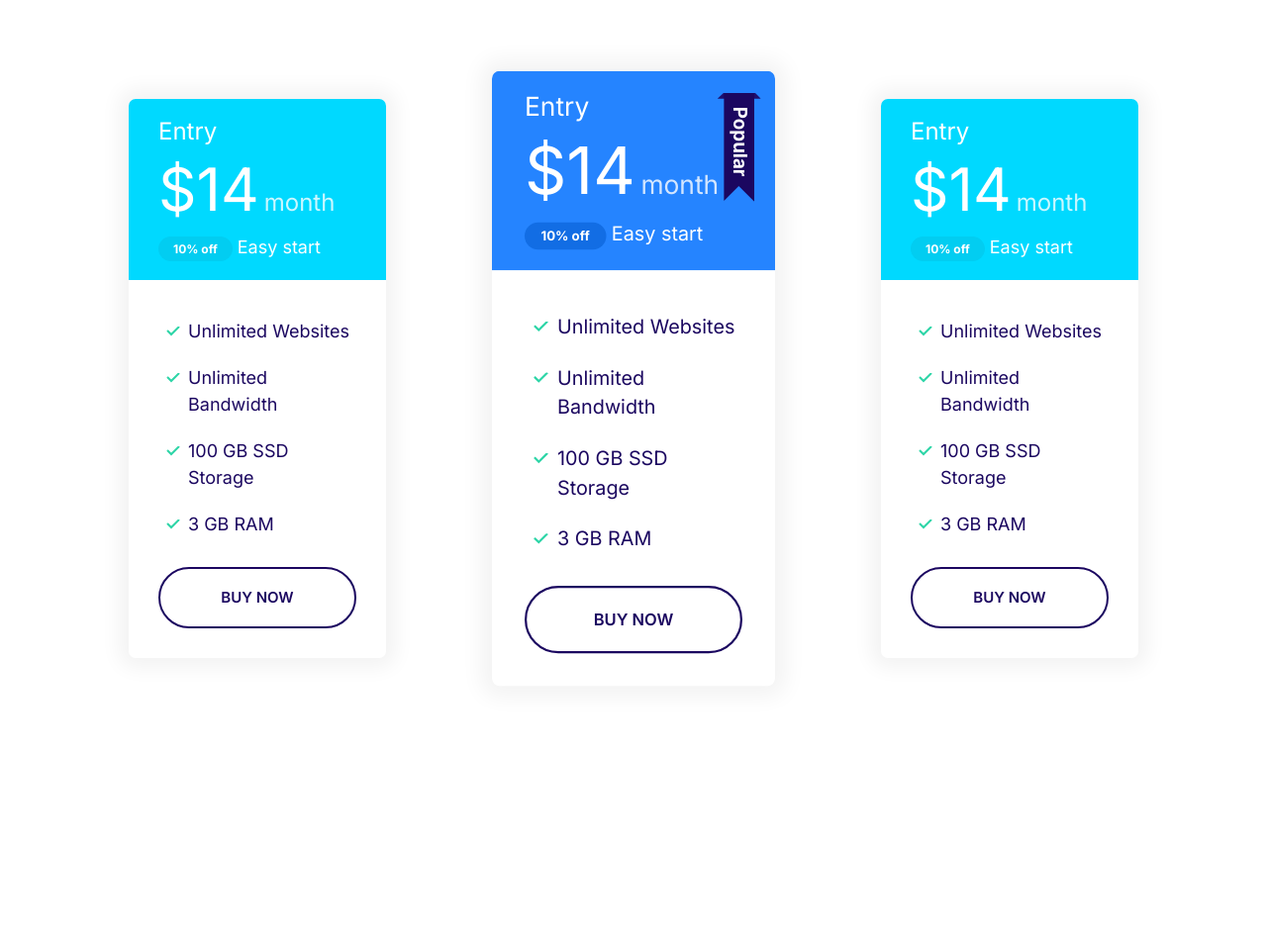
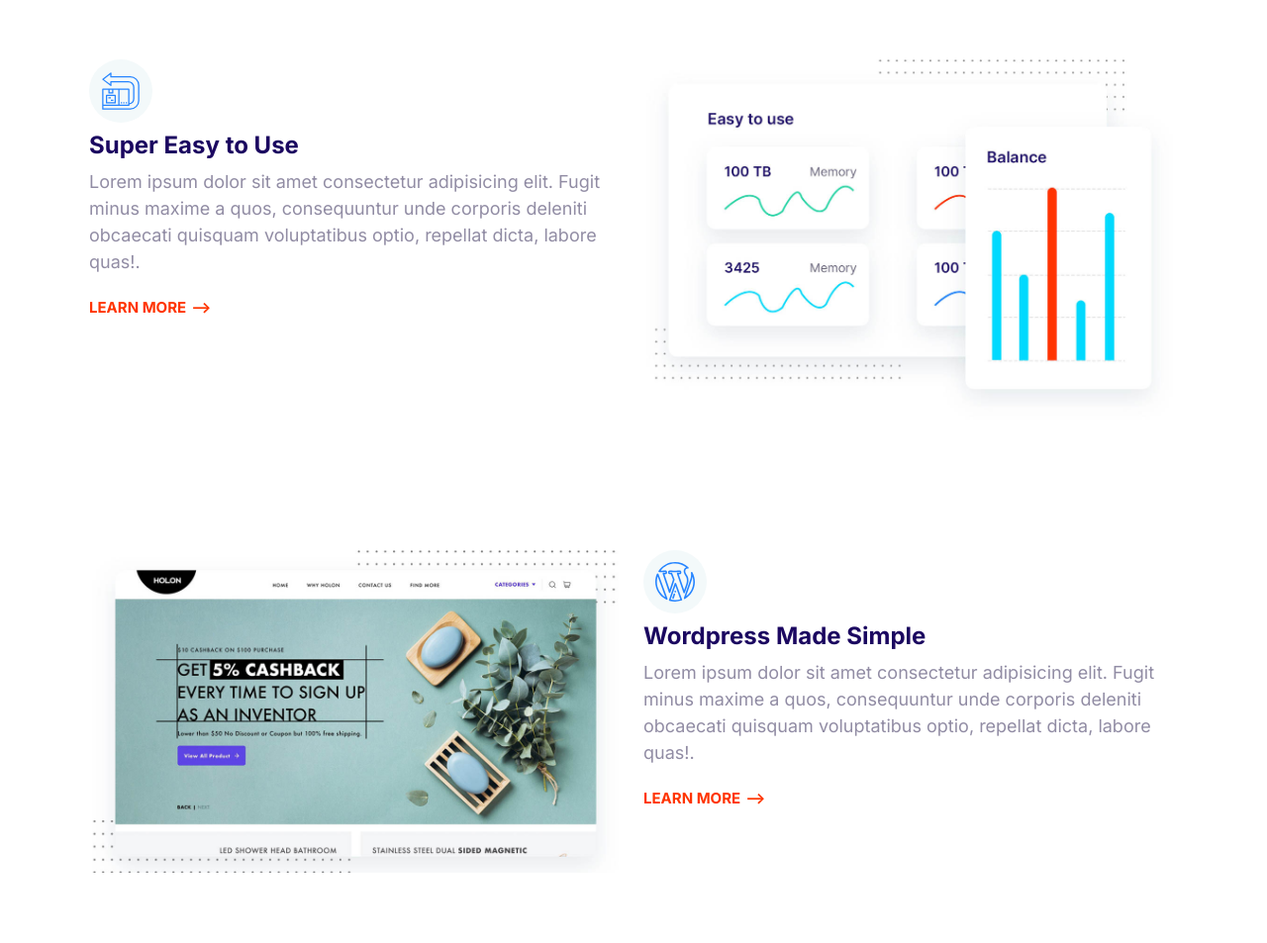
Before and after one commit to meganreneethompson/megify, a plain HTML site: page index.html in a window 1280 px wide. Shown: the top 953 px of the page at 99% size. Before the commit the page ends 800 px from the top, so only its background shows below. Drawn offline with Linux system fonts and the light colour scheme.

Commit message:
Feature blocks

```diff
--- a/CSS/style.css
+++ b/CSS/style.css
@@ -754,3 +754,22 @@ a {
   max-width: 500px;
   margin: 0 auto;
 }
+
+/* Features */
+
+.feature {
+  gap: 4rem 2rem;
+}
+.feature__heading {
+  margin: 1rem 0;
+}
+
+.feature__image {
+  width: 100%;
+}
+
+@media screen and (min-width: 768px) {
+  .block:nth-of-type(even) .feature__content {
+    order: 2;
+  }
+}
--- a/index.html
+++ b/index.html
@@ -12,75 +12,93 @@
     <title>Megify</title>
   </head>
   <body>
-    <section class="block container block-plans">
-      <div class="grid grid--1x3">
-        <div style="width: auto; padding: 4rem">
-          <div class="plan">
-            <div class="card card__secondary">
-              <header class="card__header">
-                <h3 class="plan__name">Entry</h3>
-                <span class="plan__price">$14</span>
-                <span class="plan__billing-cycle">month</span>
-                <span class="badge badge--secondary badge--small">10% off</span>
-                <span class="plan__descption">Easy start</span>
-              </header>
-              <div class="card__body">
-                <ul class="list list--tick">
-                  <li class="list__item">Unlimited Websites</li>
-                  <li class="list__item">Unlimited Bandwidth</li>
-                  <li class="list__item">100 GB SSD Storage</li>
-                  <li class="list__item">3 GB RAM</li>
-                </ul>
-                <button class="btn btn--outline btn--block">Buy Now</button>
-              </div>
-            </div>
-          </div>
+    <section class="block container">
+      <article class="grid grid--1x2 feature">
+        <div class="feature__content">
+          <span class="icon-container">
+            <svg class="icon icon--primary">
+              <use xlink:href="images/sprite.svg#easy"></use>
+            </svg>
+          </span>
+          <h3 class="feature__heading">Super Easy to Use</h3>
+          <p>
+            Lorem ipsum dolor sit amet consectetur adipisicing elit. Fugit minus
+            maxime a quos, consequuntur unde corporis deleniti obcaecati
+            quisquam voluptatibus optio, repellat dicta, labore quas!.
+          </p>
+          <a href="#" class="link-arrow">Learn More</a>
         </div>
-        <div style="width: auto; padding: 4rem">
-          <div class="plan plan--popular">
-            <div class="card card__primary">
-              <header class="card__header">
-                <h3 class="plan__name">Entry</h3>
-                <span class="plan__price">$14</span>
-                <span class="plan__billing-cycle">month</span>
-                <span class="badge badge--primary badge--small">10% off</span>
-                <span class="plan__descption">Easy start</span>
-              </header>
-              <div class="card__body">
-                <ul class="list list--tick">
-                  <li class="list__item">Unlimited Websites</li>
-                  <li class="list__item">Unlimited Bandwidth</li>
-                  <li class="list__item">100 GB SSD Storage</li>
-                  <li class="list__item">3 GB RAM</li>
-                </ul>
-                <button class="btn btn--outline btn--block">Buy Now</button>
-              </div>
-            </div>
-          </div>
+        <picture>
+          <source
+            type="images/webp"
+            srcset="images/easy.webp 1x, images/easy@2x.webp"
+          />
+          <source
+            type="images/jpg"
+            srcset="images/easy.jpg 1x, images/easy@2x.jpg"
+          />
+          <img class="feature__image" src="images/easy@2x.jpg" alt="" />
+        </picture>
+      </article>
+    </section>
+
+    <section class="block container">
+      <article class="grid grid--1x2 feature">
+        <div class="feature__content">
+          <span class="icon-container">
+            <svg class="icon icon--primary">
+              <use xlink:href="images/sprite.svg#wordpress"></use>
+            </svg>
+          </span>
+          <h3 class="feature__heading">Wordpress Made Simple</h3>
+          <p>
+            Lorem ipsum dolor sit amet consectetur adipisicing elit. Fugit minus
+            maxime a quos, consequuntur unde corporis deleniti obcaecati
+            quisquam voluptatibus optio, repellat dicta, labore quas!.
+          </p>
+          <a href="#" class="link-arrow">Learn More</a>
         </div>
-        <div style="width: auto; padding: 4rem">
-          <div class="plan">
-            <div class="card card__secondary">
-              <header class="card__header">
-                <h3 class="plan__name">Entry</h3>
-                <span class="plan__price">$14</span>
-                <span class="plan__billing-cycle">month</span>
-                <span class="badge badge--secondary badge--small">10% off</span>
-                <span class="plan__descption">Easy start</span>
-              </header>
-              <div class="card__body">
-                <ul class="list list--tick">
-                  <li class="list__item">Unlimited Websites</li>
-                  <li class="list__item">Unlimited Bandwidth</li>
-                  <li class="list__item">100 GB SSD Storage</li>
-                  <li class="list__item">3 GB RAM</li>
-                </ul>
-                <button class="btn btn--outline btn--block">Buy Now</button>
-              </div>
-            </div>
-          </div>
+        <picture>
+          <source
+            type="images/webp"
+            srcset="images/wordpress.webp 1x, images/wordpress@2x.webp"
+          />
+          <source
+            type="images/jpg"
+            srcset="images/wordpress.jpg 1x, images/wordpress@2x.jpg"
+          />
+          <img class="feature__image" src="images/wordpress@2x.jpg" alt="" />
+        </picture>
+      </article>
+    </section>
+    <section class="block container">
+      <article class="grid grid--1x2 feature">
+        <div class="feature__content">
+          <span class="icon-container">
+            <svg class="icon icon--primary">
+              <use xlink:href="images/sprite.svg#computer"></use>
+            </svg>
+          </span>
+          <h3 class="feature__heading">Impressive Websites</h3>
+          <p>
+            Lorem ipsum dolor sit amet consectetur adipisicing elit. Fugit minus
+            maxime a quos, consequuntur unde corporis deleniti obcaecati
+            quisquam voluptatibus optio, repellat dicta, labore quas!.
+          </p>
+          <a href="#" class="link-arrow">Learn More</a>
         </div>
-      </div>
+        <picture>
+          <source
+            type="images/webp"
+            srcset="images/fast.webp 1x, images/fast@2x.webp"
+          />
+          <source
+            type="images/jpg"
+            srcset="images/fast.jpg 1x, images/fast@2x.jpg"
+          />
+          <img class="feature__image" src="images/fast@2x.jpg" alt="" />
+        </picture>
+      </article>
     </section>
     <script src="js/main.js"></script>
   </body>
```
Also changed, not shown: components/featureblocks.html (added, +88 -0 lines), images/easy.jpg (added), images/easy.webp (added), images/easy@2x.jpg (added), images/easy@2x.webp (added), images/fast.jpg (added), images/fast.webp (added), images/fast@2x.jpg (added), images/fast@2x.webp (added), images/support.jpg (added), images/support.webp (added), images/support@2x.jpg (added), images/support@2x.webp (added), images/testimonial.jpg (added), 4 more files.
